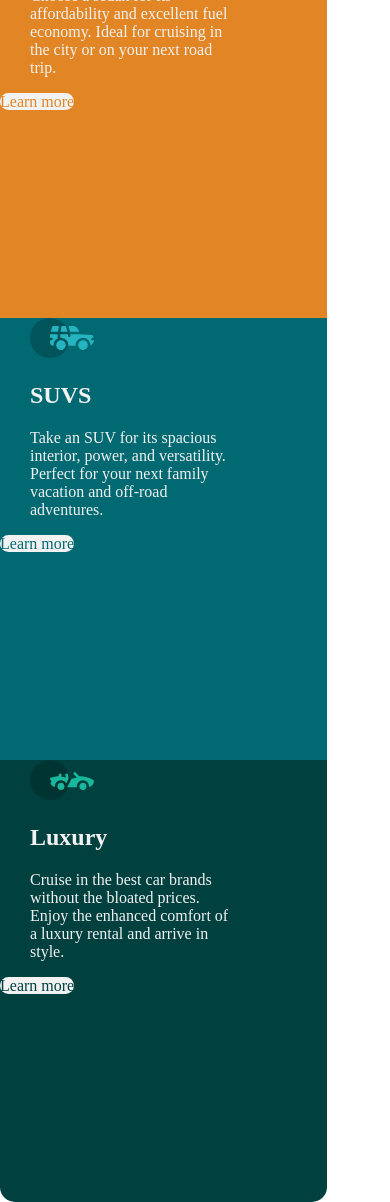
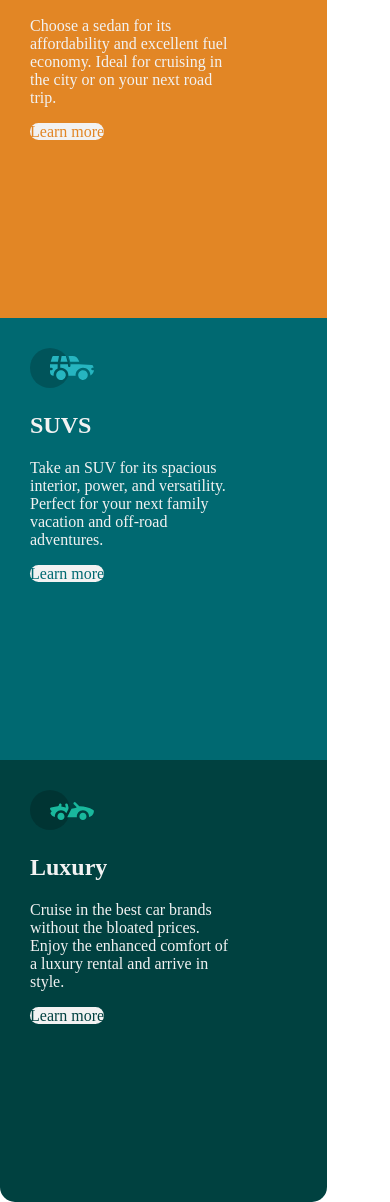
Before and after one commit to Jessica130883/3_column_project, a plain HTML site: page index.html in a window 390 px wide. Shown: the part 124-1326 px from the top of the page. Drawn offline with Linux system fonts and the light colour scheme.

Commit message:
Ajout d'une div autour des liens et ajout de margin-top aux logos

```diff
--- a/Stylesheet.css
+++ b/Stylesheet.css
@@ -35,11 +35,15 @@ html, body {
 
     }
     .btn {
-        height: 48px;
-        width: 146px;
+
         background-color: #F2F2F2;
         text-decoration: none;
         border-radius: 15px;
+    }
+    .div-btn {
+        margin-left: 30px;
+        height: 48px;
+        width: 146px;
     }
     .text-sedans, .text-suvs, .text-luxury {
         max-width: 200px;
@@ -66,6 +70,8 @@ html, body {
     .main-title-sedans, .main-title-suvs, .main-title-luxury {
         margin-left: 30px;
     }
-
+    .logo-1, .logo-2, .logo-3 {
+        margin-top: 30px;
+    }
 
 }
--- a/index.html
+++ b/index.html
@@ -16,7 +16,7 @@
         <p class="text-sedans">
             Choose a sedan for its affordability and excellent fuel economy. Ideal for cruising in the city or on your next road trip.
         </p>
-        <a href="#" class="btn"><span class="text-btn1">Learn more</span></a>
+       <div class="div-btn"><a href="#" class="btn"><span class="text-btn1">Learn more</span></a></div>
     </section>
 
     <section class="box-suvs">
@@ -26,7 +26,7 @@
         <p class="text-suvs">
             Take an SUV for its spacious interior, power, and versatility. Perfect for your next family vacation and off-road adventures.
         </p>
-        <a href="#" class="btn"><span class="text-btn2">Learn more</span></a>
+        <div class="div-btn"><a href="#" class="btn"><span class="text-btn2">Learn more</span></a></div>
     </section>
 
     <section class="box-luxury">
@@ -36,7 +36,7 @@
         <p class="text-luxury">
             Cruise in the best car brands without the bloated prices. Enjoy the enhanced comfort of a luxury rental and arrive in style.
         </p>
-        <a href="#" class="btn"><span class="text-btn3">Learn more</span></a>
+       <div class="div-btn"><a href="#" class="btn"><span class="text-btn3">Learn more</span></a></div>
     </section>
 
 </body>
```
